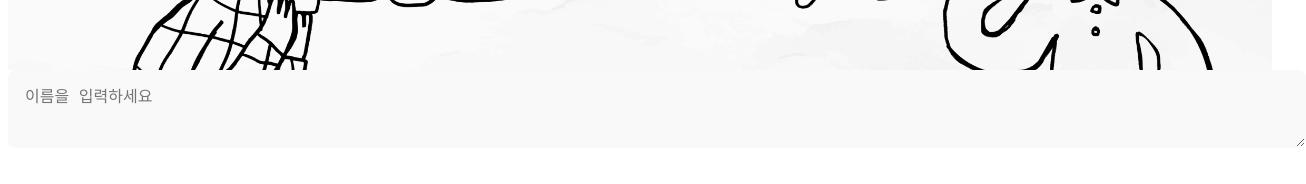
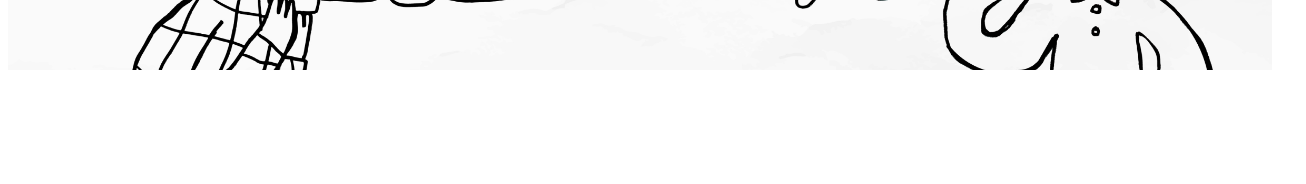
Before and after one commit to Important-is-Great-Youths/openmind, a React (Create React App) app: page / in a window 1280 px wide. Shown: the part 738-922 px from the top of the page, 1306 px wide, since content can reach past the window. After the commit the page ends 816 px from the top, so only its background shows below. Built offline with nearby package versions, Linux system fonts and the light colour scheme.

Commit message:
style: App.js 불필요한 코드 삭제

```diff
--- a/src/App.js
+++ b/src/App.js
@@ -1,12 +1,10 @@
 import { Outlet } from "react-router-dom";
-import InputTextarea from "./components/ui/InputTextarea/InputTextarea";
 import "./styles/global.css";
 
 function App() {
   return (
     <>
       <Outlet />
-      <InputTextarea />
     </>
   );
 }
```
